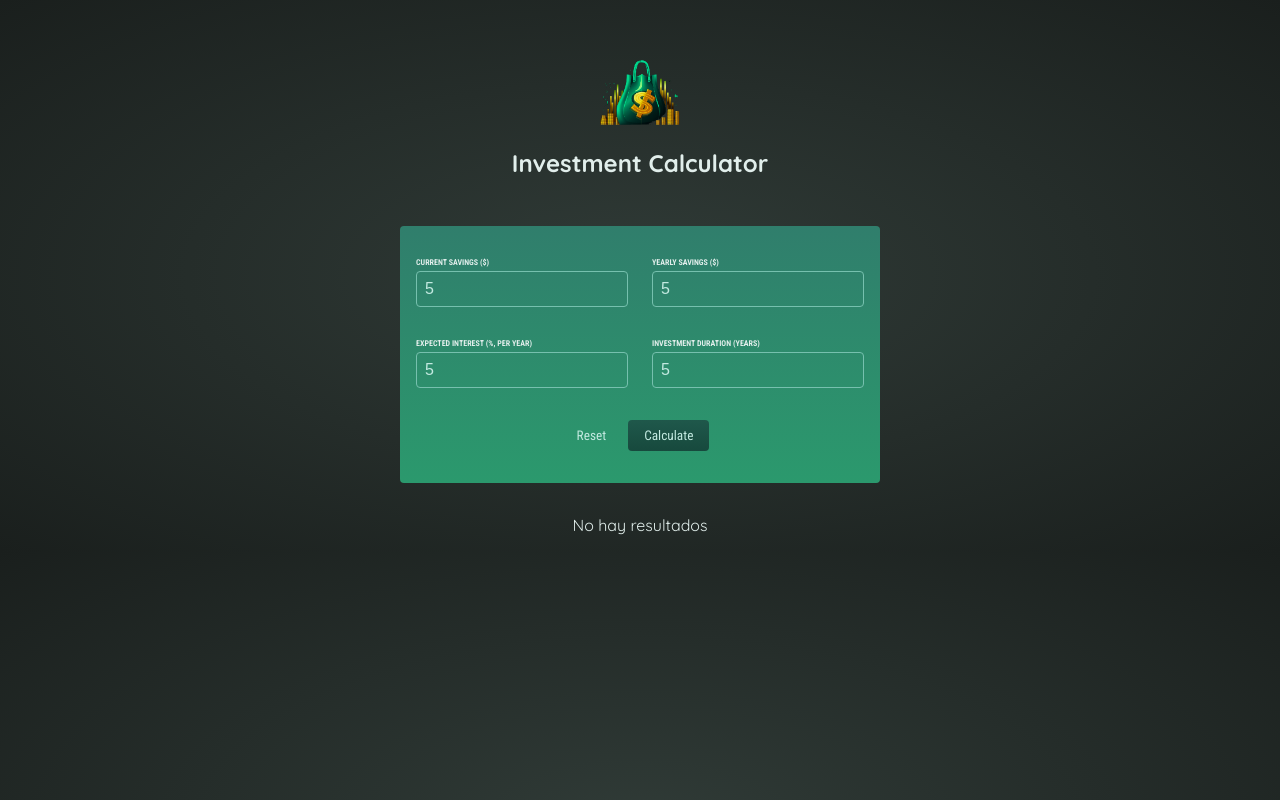
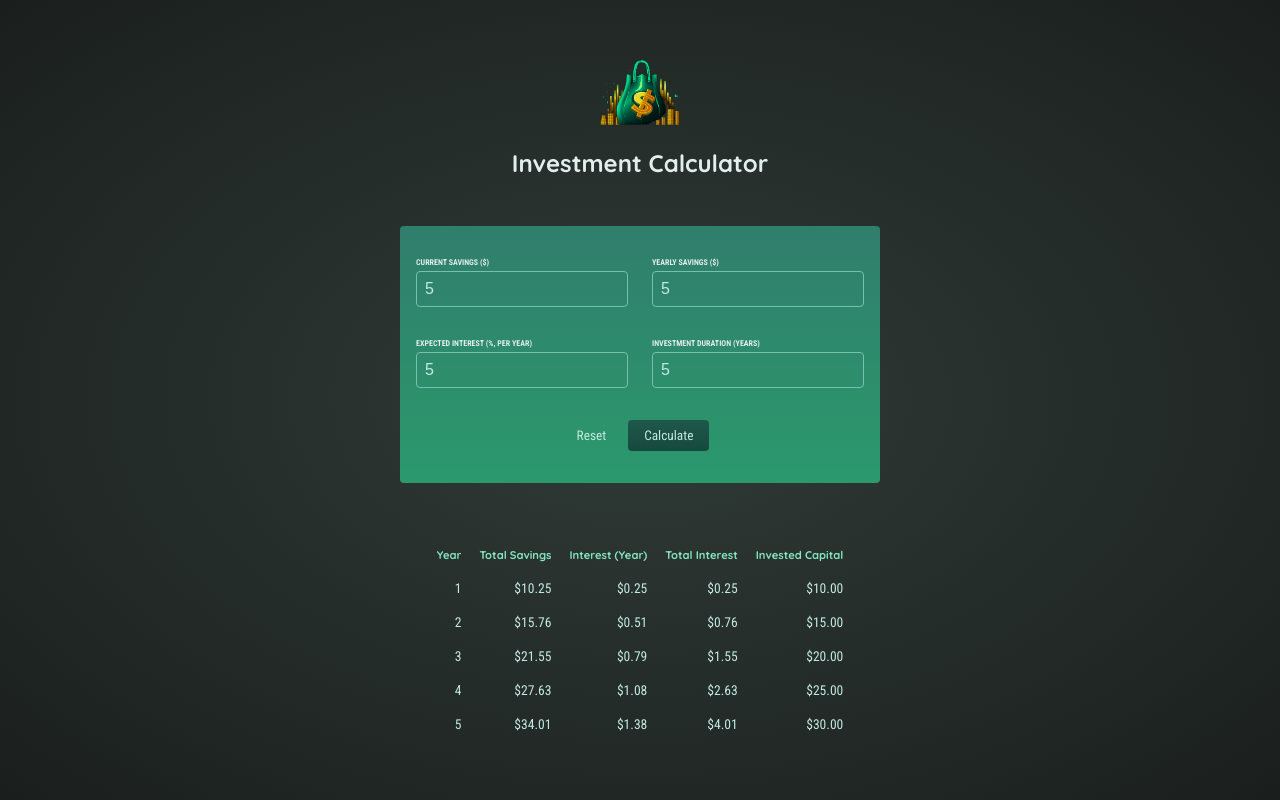
Before and after one commit to ErgothDK/react-investment-calculator, a React (Create React App) app: page / in a window 1280 px wide. Both pictures are taken after typing "5", "5", "5", "5" into the empty fields and a click on the button "Calculate". Built offline with nearby package versions, Linux system fonts and the light colour scheme.

Commit message:
Added functionality to investement calculator by lifting the state up

```diff
--- a/src/App.js
+++ b/src/App.js
@@ -1,13 +1,48 @@
+import React, { useState } from "react";
 import Header from "./UI/Header";
 import InvestmentForm from "./Components/InvestmentForm/InvestmentForm";
 import InvestmentResult from "./Components/InvestmentResult/InvestmentResult";
 
 function App() {
+  const [userInput, setUserInput] = useState(null);
+
+  const calculateHandler = (userInput) => {
+    setUserInput(userInput);
+  };
+
+  const yearlyData = [];
+
+  if (userInput) {
+    let currentSavings = +userInput["current-savings"];
+    let totalInterest = 0;
+    const yearlyContribution = +userInput["yearly-contribution"];
+    const expectedReturn = +userInput["expected-return"] / 100;
+    const duration = +userInput["duration"];
+
+    for (let i = 0; i < duration; i++) {
+      const yearlyInterest = currentSavings * expectedReturn;
+      const year = i + 1;
+      currentSavings += yearlyInterest + yearlyContribution;
+      totalInterest += yearlyInterest;
+      const investedCapital =
+        +userInput["current-savings"] + yearlyContribution * year;
+
+      yearlyData.push({
+        year: year,
+        yearlyInterest: yearlyInterest,
+        savingsEndOfYear: currentSavings,
+        yearlyContribution: yearlyContribution,
+        totalInterest: totalInterest,
+        investedCapital: investedCapital,
+      });
+    }
+  }
+
   return (
     <div>
       <Header />
-      <InvestmentForm />
-      <InvestmentResult />
+      <InvestmentForm onCalculate={calculateHandler} />
+      <InvestmentResult yearlyData={yearlyData} userInput={userInput} />
     </div>
   );
 }
--- a/src/Components/InvestmentForm/InvestmentForm.js
+++ b/src/Components/InvestmentForm/InvestmentForm.js
@@ -2,26 +2,25 @@ import React, { useState } from "react";
 import styles from "./InvestmentForm.module.css";
 
 const InvestmentForm = (props) => {
-  const [userInput, setUserInput] = useState({
+  const initialState = {
     "current-savings": "",
     "yearly-contribution": "",
     "expected-return": "",
     duration: "",
-  });
+  };
+
+  const [userInput, setUserInput] = useState(initialState);
 
   function resetClickHandler() {
-    setUserInput({
-      "current-savings": "",
-      "yearly-contribution": "",
-      "expected-return": "",
-      duration: "",
+    setUserInput(() => {
+      props.onCalculate(initialState);
+      return initialState;
     });
   }
 
   function submitHandler(event) {
     event.preventDefault();
-    //props.onCalculate(onCalculate);
-    console.log("submit clicked");
+    props.onCalculate(userInput);
   }
 
   function inputChangeHandler(event) {
@@ -34,11 +33,7 @@ const InvestmentForm = (props) => {
   }
 
   return (
-    <form
-      className={styles.form}
-      onSubmit={submitHandler}
-      //onCalculate={onCalculate}
-    >
+    <form className={styles.form} onSubmit={submitHandler}>
       <div className={styles["input-group"]}>
         <p>
           <label htmlFor="current-savings">Current Savings ($)</label>
--- a/src/Components/InvestmentResult/InvestmentResult.js
+++ b/src/Components/InvestmentResult/InvestmentResult.js
@@ -1,50 +1,23 @@
-import React, { useState } from "react";
+import React from "react";
 import InvestmentTableHead from "./InvestmentTableHead";
 import InvestmentResultRow from "./InvestmentResultRow";
 import styles from "./InvestmentResult.module.css";
 
-const InvestmentResult = () => {
-  const [result, setResult] = useState(0);
+const InvestmentResult = (props) => {
+  let content = <p className={styles.notFound}>No hay resultados</p>;
 
-  const calculateHandler = (userInput) => {
-    // Should be triggered when form is submitted
-    // You might not directly want to bind it to the submit event on the form though...
-
-    const yearlyData = []; // per-year results
-
-    let currentSavings = +userInput["current-savings"]; // feel free to change the shape of this input object!
-    const yearlyContribution = +userInput["yearly-contribution"]; // as mentioned: feel free to change the shape...
-    const expectedReturn = +userInput["expected-return"] / 100;
-    const duration = +userInput["duration"];
-
-    // The below code calculates yearly results (total savings, interest etc)
-    for (let i = 0; i < duration; i++) {
-      const yearlyInterest = currentSavings * expectedReturn;
-      currentSavings += yearlyInterest + yearlyContribution;
-      yearlyData.push({
-        // feel free to change the shape of the data pushed to the array!
-        year: i + 1,
-        yearlyInterest: yearlyInterest,
-        savingsEndOfYear: currentSavings,
-        yearlyContribution: yearlyContribution,
-      });
-    }
-
-    // do something with yearlyData ...
-
+  if (props.yearlyData.length > 0) {
     content = (
       <table className={styles.result}>
         <InvestmentTableHead />
         <tbody>
-          <InvestmentResultRow />
-          <InvestmentResultRow />
-          <InvestmentResultRow />
+          {props.yearlyData.map((row) => (
+            <InvestmentResultRow key={row.year} {...row} />
+          ))}
         </tbody>
       </table>
     );
-  };
-
-  let content = <p className={styles.notFound}>No hay resultados</p>;
+  }
 
   return content;
 };
--- a/src/Components/InvestmentResult/InvestmentResultRow.js
+++ b/src/Components/InvestmentResult/InvestmentResultRow.js
@@ -1,13 +1,18 @@
 import React from "react";
 
 const InvestmentResultRow = (props) => {
+  const formattedCurrency = new Intl.NumberFormat("en-US", {
+    style: "currency",
+    currency: "USD",
+  });
+
   return (
     <tr>
-      <td>YEAR NUMBER</td>
-      <td>TOTAL SAVINGS END OF YEAR</td>
-      <td>INTEREST GAINED IN YEAR</td>
-      <td>TOTAL INTEREST GAINED</td>
-      <td>TOTAL INVESTED CAPITAL</td>
+      <td>{props.year}</td>
+      <td>{formattedCurrency.format(props.savingsEndOfYear)}</td>
+      <td>{formattedCurrency.format(props.yearlyInterest)}</td>
+      <td>{formattedCurrency.format(props.totalInterest)}</td>
+      <td>{formattedCurrency.format(props.investedCapital)}</td>
     </tr>
   );
 };
```
